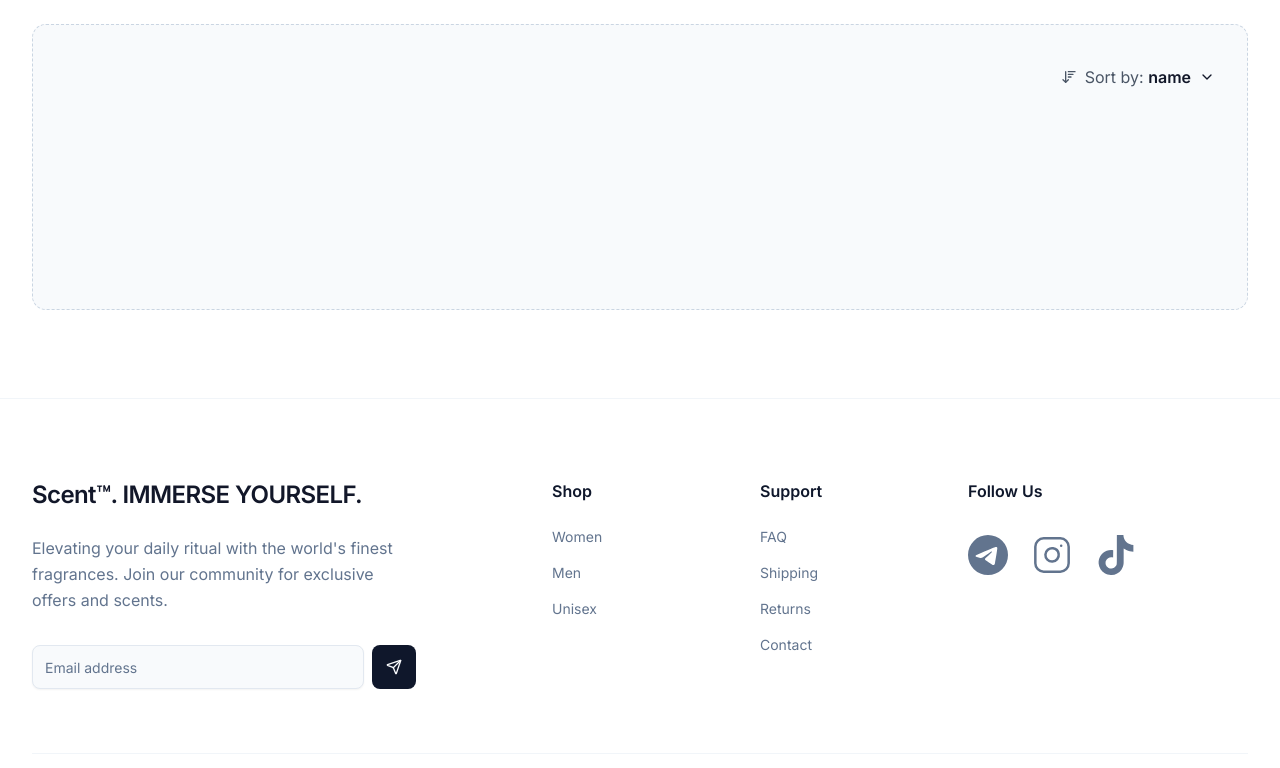
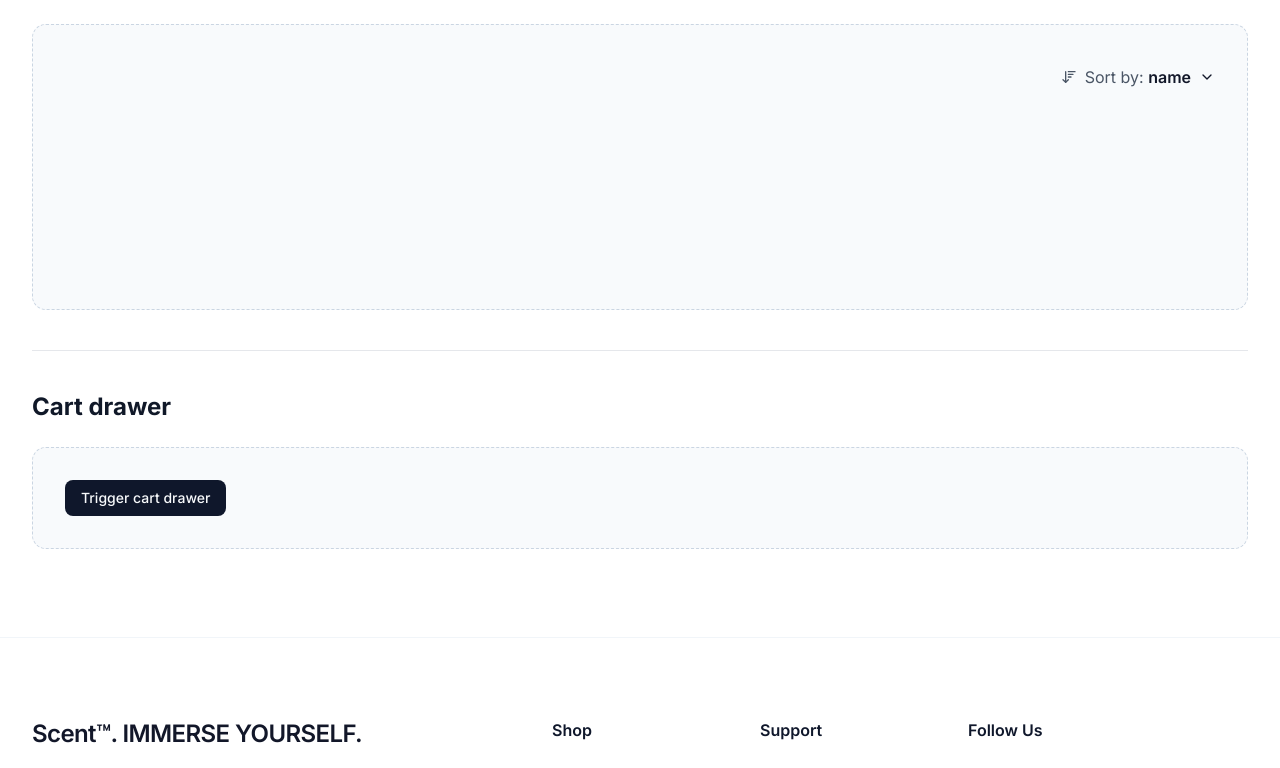
Before and after one commit to Abviol/scent, a Next.js app: page /demo in a window 1280 px wide. Shown: the part 4161-4929 px from the top of the page. Built offline with nearby package versions, Linux system fonts and the light colour scheme.

Commit message:
feat(demo): add cart drawer

```diff
--- a/app/demo/page.tsx
+++ b/app/demo/page.tsx
@@ -20,6 +20,7 @@ import Footer from "@/components/layout/footer";
 import Nav from "@/components/layout/nav";
 import { SortingType } from "@/lib/types";
 import Sorting from "@/components/pages/shop/sorting";
+import CartDrawer from "@/components/cartDrawer/cartDrawer";
 
 // --- Helper Component for Layout ---
 const DemoSection = ({
@@ -361,6 +362,10 @@ export default function Page() {
 						</Suspense>
 					</div>
 				</DemoSection>
+
+				<DemoSection title={"Cart drawer"}>
+					<CartDrawer></CartDrawer>
+				</DemoSection>
 			</div>
 			<Footer />
 		</div>
```
